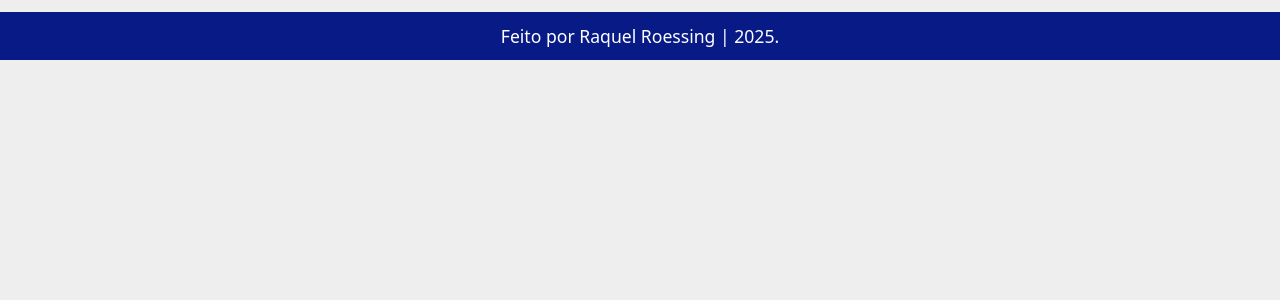
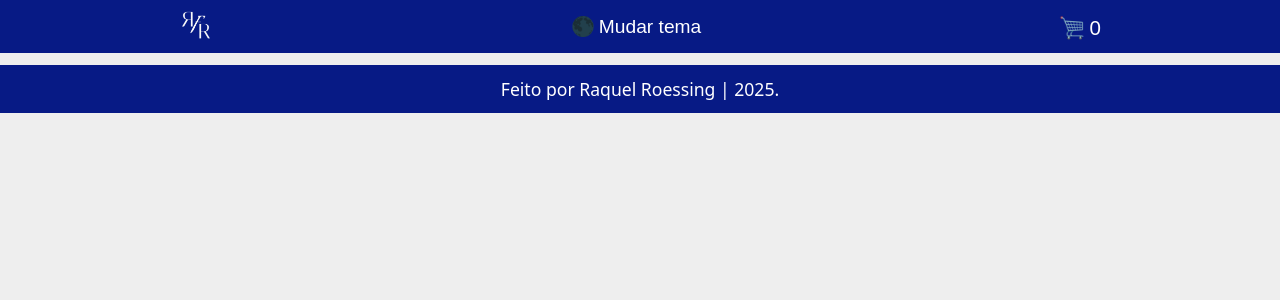
Before and after one commit to frassing/mini-loja-react, a React (Vite) app in the folder 04-styled-components/: page / in a window 1280 px wide. Shown: the top 300 px of the page. Built offline with nearby package versions, Linux system fonts and the light colour scheme.

Commit message:
feat: 04-sc create NavBar component

```diff
--- a/04-styled-components/src/App.jsx
+++ b/04-styled-components/src/App.jsx
@@ -1,5 +1,6 @@
 import { createGlobalStyle } from 'styled-components'
 import FooterStyled from "./components/FooterStyled"
+import NavBarStyled from './components/NavBarStyled'
 
 const GlobalStyle = createGlobalStyle`
   * {
@@ -28,6 +29,7 @@ function App() {
   return (
     <>
       <GlobalStyle/>
+      <NavBarStyled/>
       <FooterStyled/>
     </>
   )
--- /dev/null
+++ b/04-styled-components/src/components/NavBarStyled.jsx
@@ -0,0 +1,67 @@
+import styled from "styled-components";
+import LogoBlack from '../assets/logo-black.png'
+import LogoWhite from '../assets/logo-white.png'
+
+const Header = styled.header`
+	background-color: var(--fg-color);
+	padding: calc(var(--padding-s)/4) calc(var(--padding-s)/2);
+	color: var(--text-light);
+	position: sticky;
+	top: 0;
+	z-index: 1;
+	display: flex;
+	align-items: center;
+	justify-content: space-around;
+`
+
+const Logo = styled.img`
+	max-width: 34px;
+`
+
+const ThemeToggle = styled.button`
+	background-color: transparent;
+	color: var(--text-light);
+	padding: var(--padding-s);
+	border: none;
+	cursor: pointer;
+	font-size: 1.2em;
+
+	&:hover {
+		filter: opacity(.8);
+	}
+`
+
+const ThemeIcon = styled.span`
+	margin-right: 4px;
+`
+
+const CartCount = styled.div`
+	display: flex;
+	align-items: center;
+	gap: 4px;
+`
+
+const CartIcon = styled.span`
+	transform: rotateY(180deg);
+	font-size: 1.3em;
+`
+
+const CartLabel = styled.span`
+	font-size: 1.3em;
+`
+
+export default function NavBarStyled() {
+	return <Header>
+		<Logo src={LogoWhite} alt="Logo RFR"/>
+
+		<ThemeToggle type="button">
+			<ThemeIcon>🌑</ThemeIcon>
+			Mudar tema
+		</ThemeToggle>
+
+		<CartCount>
+			<CartIcon>🛒</CartIcon>
+			<CartLabel>0</CartLabel>
+		</CartCount>
+	</Header>
+}
```
Also changed, not shown: 04-styled-components/src/assets/logo-black.png (added), 04-styled-components/src/assets/logo-white.png (added).
